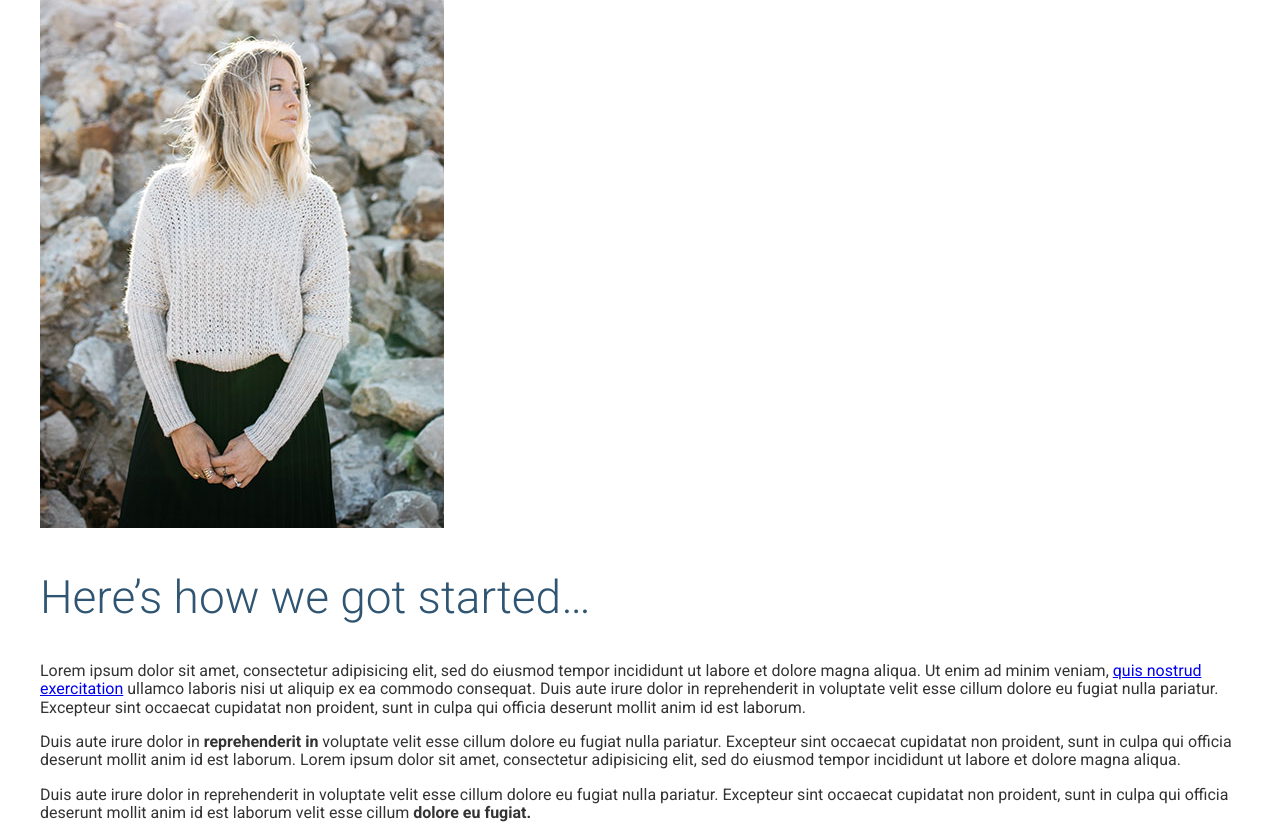
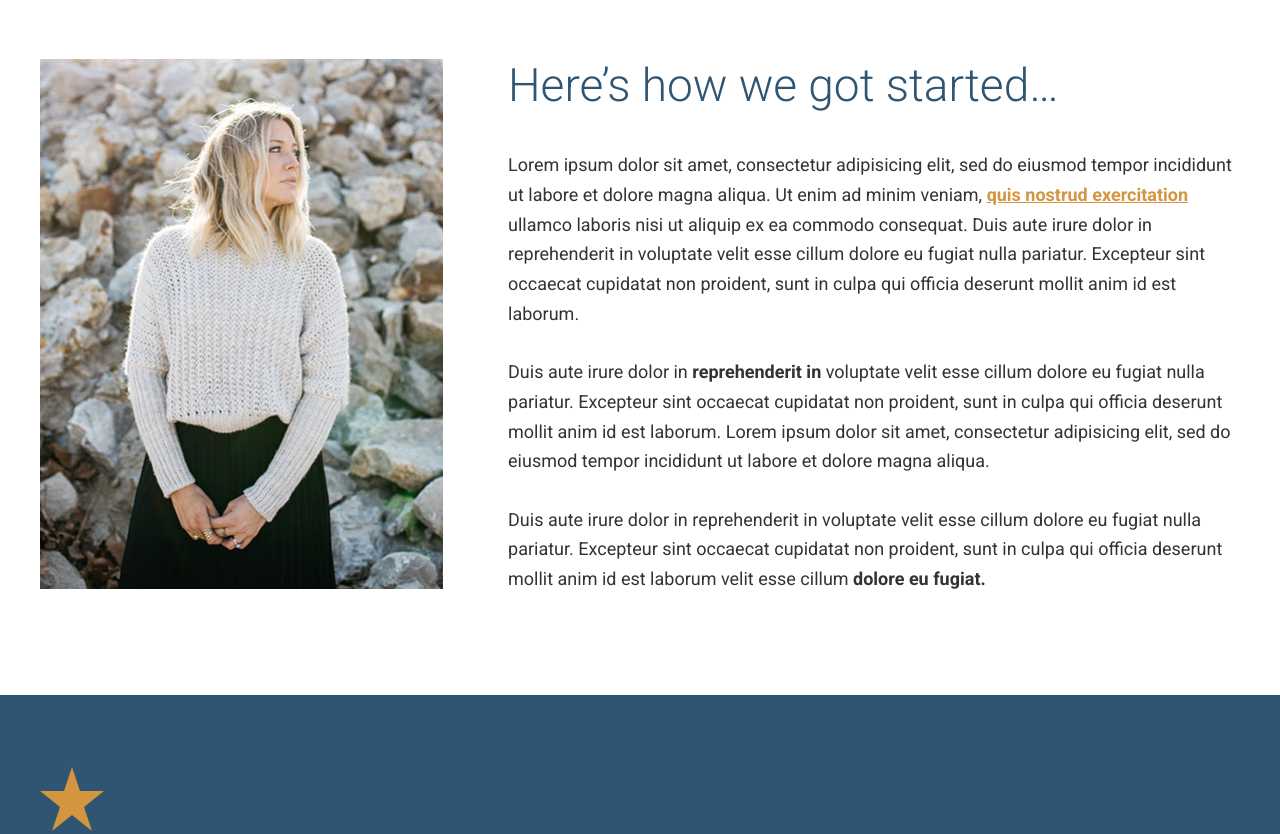
Before and after one commit to olenaborysenko/travel-site, a website: page app/index.html in a window 1280 px wide. Shown: the part 1515-2349 px from the top of the page. Drawn offline with Linux system fonts and the light colour scheme.

Commit message:
Completed our-beginning

```diff
--- a/app/assets/css/base/_global.css
+++ b/app/assets/css/base/_global.css
@@ -1,3 +1,7 @@
+* {
+	box-sizing: border-box;
+}
+
 html,
 body {
 	font-family: "Roboto", sans-serif;
@@ -7,3 +11,7 @@ body {
 img {
 	max-width: 100%;
 }
+
+a {
+	color: $mainOrange;
+}
--- a/app/assets/css/base/_mixins.css
+++ b/app/assets/css/base/_mixins.css
@@ -15,3 +15,11 @@
 		@mixin-content;
 	}
 }
+
+@define-mixin clearfix {
+	&::after {
+		content: "";
+		clear: both;
+		display: table;
+	}
+}
--- /dev/null
+++ b/app/assets/css/modules/_generic-content-container.css
@@ -0,0 +1,15 @@
+.generic-content-container {
+
+	p {
+		line-height: 1.65;
+		margin: 1.8rem 0;
+
+		@mixin atSmall {
+			font-size: 1.125rem;
+		}
+	}
+
+	p a {
+		font-weight: 700;
+	}
+}
--- a/app/assets/css/modules/_headline.css
+++ b/app/assets/css/modules/_headline.css
@@ -41,4 +41,8 @@
 		margin-bottom: 1.5em;
 	}
 
+	&--no-t-margin {
+		margin-top: 0;
+	}
+
 }
--- /dev/null
+++ b/app/assets/css/modules/_row.css
@@ -0,0 +1,40 @@
+.row {
+	@mixin clearfix;
+
+	&--gutters {
+		margin-right: -65px;
+	}
+
+	&--gutters > div {
+		padding-right: 65px;
+	}
+
+	&__b-margin-until-medium {
+		margin-bottom: 2rem;
+	}
+
+	@mixin atMedium {
+		&__medium-4 {
+			float: left;
+			width: 33.33%;
+		}
+
+		&__medium-4--larger {
+			width: 37%;
+		}
+
+		&__medium-8 {
+			float: left;
+			width: 66.66%;
+		}
+
+		&__medium-8--smaller {
+			width: 63%;
+		}
+
+		&__b-margin-until-medium {
+			margin-bottom: 0;
+		}
+	}
+
+}
--- a/app/assets/css/modules/_wrapper.css
+++ b/app/assets/css/modules/_wrapper.css
@@ -1,7 +1,8 @@
 .wrapper {
+	overflow: hidden;
 	padding-left: 18px;
 	padding-right: 18px;
-	max-width: 1200px;
+	max-width: 1236px;
 	margin-left: auto;
 	margin-right: auto;
 
@@ -9,6 +10,14 @@
 		max-width: 976px;
 	}
 
+	&--b-margin {
+		margin-bottom: 1rem;
+
+		@mixin atSmall {
+			margin-bottom: 3.875rem;
+		}
+	}
+
 	.wrapper {
 		padding-left: 0;
 		padding-right: 0;
--- a/app/assets/css/style.css
+++ b/app/assets/css/style.css
@@ -1,9 +1,11 @@
 @import "normalize.css";
-@import "base/_global";
 @import "base/_vars";
 @import "base/_mixins";
+@import "base/_global";
 @import "modules/_wrapper";
 @import "modules/_page-section";
+@import "modules/_row";
+@import "modules/_generic-content-container";
 @import "modules/_headline";
 @import "modules/_large-hero";
 @import "modules/_btn";
--- a/app/index.html
+++ b/app/index.html
@@ -46,14 +46,27 @@
 		<div class="wrapper">
 			<h2 class="headline headline--centered headline--light headline--b-margin-small">The first trip we planned <strong>was our own.</strong></h2>
 			<h3 class="headline headline--centered headline--orange headline--small headline--narrow headline--light headline--b-margin-large">Ever since, we&rsquo;ve been working to make travel <strong>better for everyone.</strong></h3>
-			<div class="wrapper wrapper--medium">
-				<img src="assets/img/first-trip.jpg" alt="Couple walking down a street.">
+			<div class="wrapper wrapper--medium wrapper--b-margin">
+				<img sizes="(min-width: 970px) 976px, 100vw" srcset="assets/img/first-trip.jpg 565w, assets/img/first-trip.jpg 976w, assets/img/first-trip-hd.jpg 1952w" alt="Couple walking down a street.">
 			</div>
-			<img src="assets/img/our-start.jpg" alt="Our founder, Jane Doe">
-			<h2 class="headline">Here&rsquo;s how we got started&hellip;</h2>
-			<p>Lorem ipsum dolor sit amet, consectetur adipisicing elit, sed do eiusmod tempor incididunt ut labore et dolore magna aliqua. Ut enim ad minim veniam, <a href="#">quis nostrud exercitation</a> ullamco laboris nisi ut aliquip ex ea commodo consequat. Duis aute irure dolor in reprehenderit in voluptate velit esse cillum dolore eu fugiat nulla pariatur. Excepteur sint occaecat cupidatat non proident, sunt in culpa qui officia deserunt mollit anim id est laborum.</p>
-			<p>Duis aute irure dolor in <strong>reprehenderit in</strong> voluptate velit esse cillum dolore eu fugiat nulla pariatur. Excepteur sint occaecat cupidatat non proident, sunt in culpa qui officia deserunt mollit anim id est laborum. Lorem ipsum dolor sit amet, consectetur adipisicing elit, sed do eiusmod tempor incididunt ut labore et dolore magna aliqua.</p>
-			<p>Duis aute irure dolor in reprehenderit in voluptate velit esse cillum dolore eu fugiat nulla pariatur. Excepteur sint occaecat cupidatat non proident, sunt in culpa qui officia deserunt mollit anim id est laborum velit esse cillum <strong>dolore eu fugiat.</strong></p>
+
+			<div class="row row--gutters">
+				<div class="row__medium-4 row__medium-4--larger row__b-margin-until-medium">
+					<picture>
+						<source sizes="404px" srcset="assets/img/our-start.jpg 404w, assets/img/our-start-hd.jpg 808w" media="(min-width: 1020px)">
+						<source sizes="320px" srcset="assets/img/our-start-portrait.jpg 382w, assets/img/our-start-portrait-hd.jpg 764w" media="(min-width: 800px)">
+						<img srcset="assets/img/our-start-landscape.jpg 800w, assets/img/our-start-landscape-hd.jpg 1600w" alt="Our founder, Jane Doe">
+					</picture>
+				</div>
+				<div class="row__medium-8 row__medium-8--smaller">
+					<div class="generic-content-container">
+						<h2 class="headline headline--no-t-margin">Here&rsquo;s how we got started&hellip;</h2>
+						<p>Lorem ipsum dolor sit amet, consectetur adipisicing elit, sed do eiusmod tempor incididunt ut labore et dolore magna aliqua. Ut enim ad minim veniam, <a href="#">quis nostrud exercitation</a> ullamco laboris nisi ut aliquip ex ea commodo consequat. Duis aute irure dolor in reprehenderit in voluptate velit esse cillum dolore eu fugiat nulla pariatur. Excepteur sint occaecat cupidatat non proident, sunt in culpa qui officia deserunt mollit anim id est laborum.</p>
+						<p>Duis aute irure dolor in <strong>reprehenderit in</strong> voluptate velit esse cillum dolore eu fugiat nulla pariatur. Excepteur sint occaecat cupidatat non proident, sunt in culpa qui officia deserunt mollit anim id est laborum. Lorem ipsum dolor sit amet, consectetur adipisicing elit, sed do eiusmod tempor incididunt ut labore et dolore magna aliqua.</p>
+						<p>Duis aute irure dolor in reprehenderit in voluptate velit esse cillum dolore eu fugiat nulla pariatur. Excepteur sint occaecat cupidatat non proident, sunt in culpa qui officia deserunt mollit anim id est laborum velit esse cillum <strong>dolore eu fugiat.</strong></p>
+					</div>
+				</div>
+			</div>
 		</div>
 	</div>
 
--- a/app/temp/css/style.css
+++ b/app/temp/css/style.css
@@ -450,6 +450,11 @@ template {
   display: none;
 }
 
+* {
+	-webkit-box-sizing: border-box;
+	        box-sizing: border-box;
+}
+
 html,
 body {
 	font-family: "Roboto", sans-serif;
@@ -460,16 +465,32 @@ img {
 	max-width: 100%;
 }
 
+a {
+	color: #D59541;
+}
+
 .wrapper {
+	overflow: hidden;
 	padding-left: 18px;
 	padding-right: 18px;
-	max-width: 1200px;
+	max-width: 1236px;
 	margin-left: auto;
 	margin-right: auto;
 }
 
 .wrapper--medium {
 		max-width: 976px;
+	}
+
+.wrapper--b-margin {
+		margin-bottom: 1rem;
+	}
+
+@media (min-width: 530px) {
+
+.wrapper--b-margin {
+			margin-bottom: 3.875rem
+	}
 	}
 
 .wrapper .wrapper {
@@ -491,6 +512,64 @@ img {
 .page-section--blue {
 		background-color: #2F5572;
 		color: #FFF;
+	}
+
+.row::after {
+		content: "";
+		clear: both;
+		display: table;
+	}
+
+.row--gutters {
+		margin-right: -65px;
+	}
+
+.row--gutters > div {
+		padding-right: 65px;
+	}
+
+.row__b-margin-until-medium {
+		margin-bottom: 2rem;
+	}
+
+@media (min-width: 800px) {
+		.row__medium-4 {
+			float: left;
+			width: 33.33%;
+		}
+
+		.row__medium-4--larger {
+			width: 37%;
+		}
+
+		.row__medium-8 {
+			float: left;
+			width: 66.66%;
+		}
+
+		.row__medium-8--smaller {
+			width: 63%;
+		}
+
+		.row__b-margin-until-medium {
+			margin-bottom: 0;
+		}
+	}
+
+.generic-content-container p {
+		line-height: 1.65;
+		margin: 1.8rem 0;
+	}
+
+@media (min-width: 530px) {
+
+.generic-content-container p {
+			font-size: 1.125rem
+	}
+	}
+
+.generic-content-container p a {
+		font-weight: 700;
 	}
 
 .headline {
@@ -543,6 +622,10 @@ img {
 
 .headline--b-margin-large {
 		margin-bottom: 1.5em;
+	}
+
+.headline--no-t-margin {
+		margin-top: 0;
 	}
 
 .large-hero {
```
Also changed, not shown: app/assets/img/first-trip-low-res.jpg (added).
